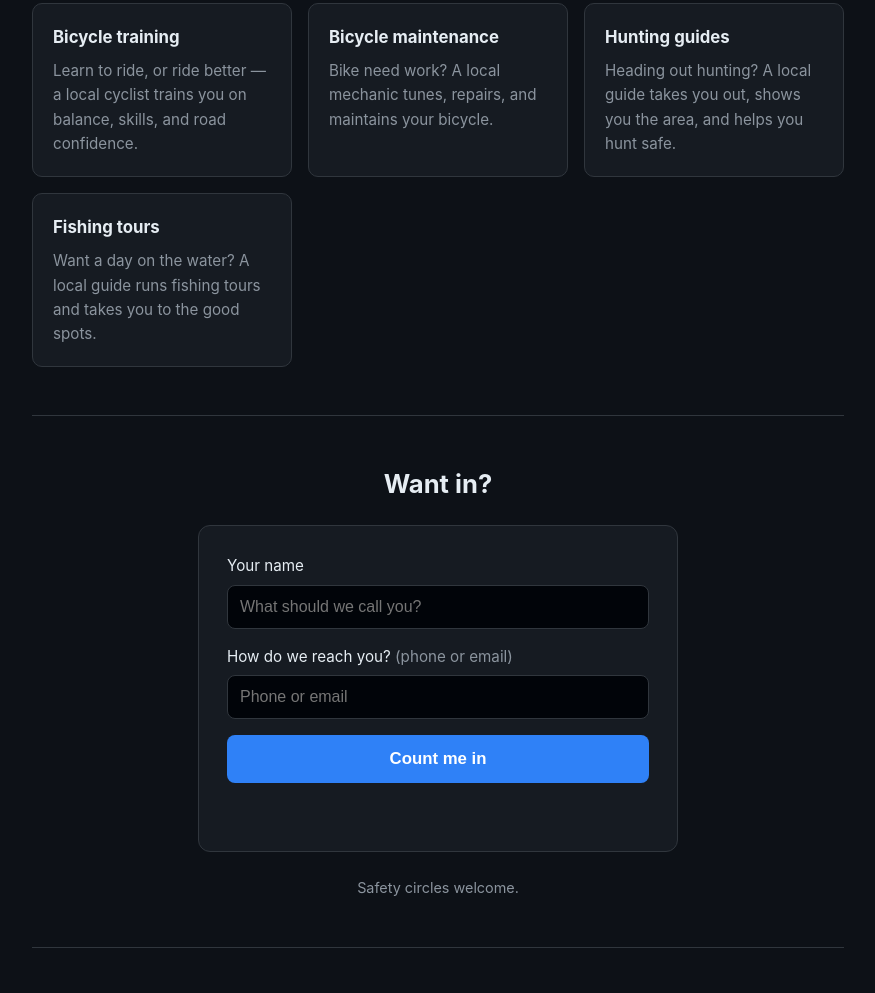
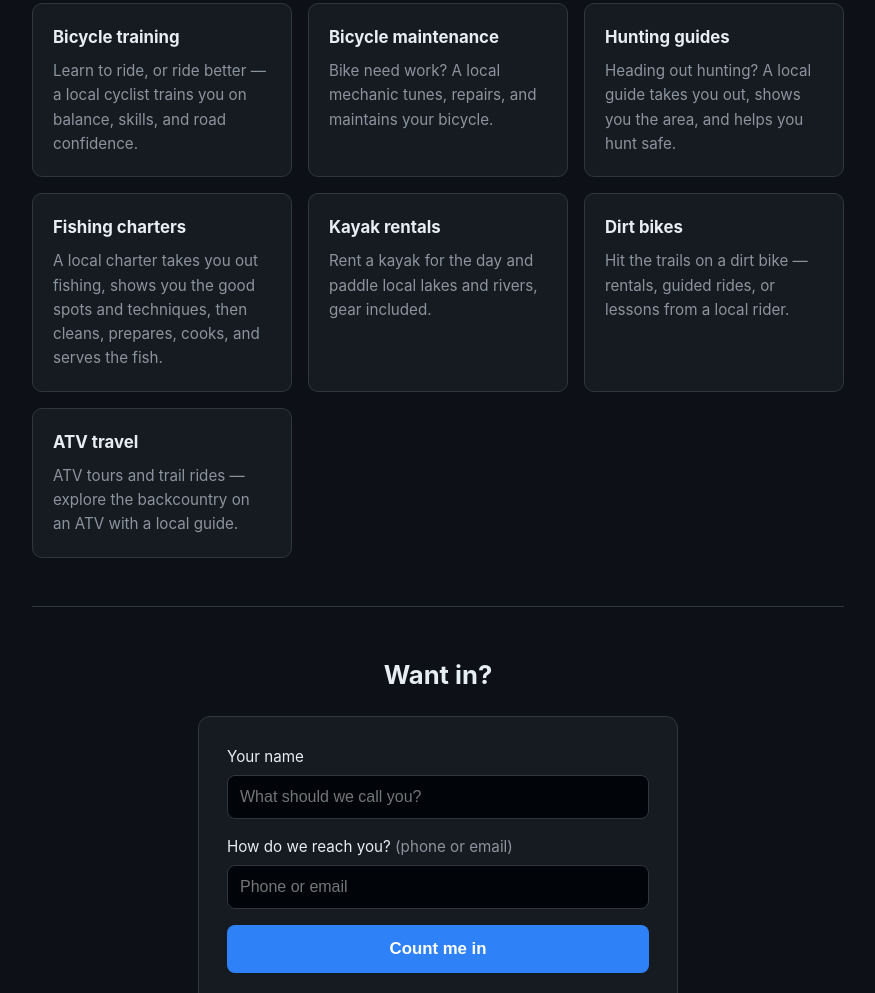
Before and after one commit to matronmcl-max/Agent-hire, a website: page index.html in a window 1280 px wide. Shown: the part 3203-4196 px from the top of the page, without its empty margins (202-1077 px from the left). Drawn offline with Linux system fonts and the light colour scheme.

Commit message:
Expand fishing to full charters; add kayak rentals, dirt bikes, ATV travel.

```diff
--- a/index.html
+++ b/index.html
@@ -99,7 +99,10 @@
     <div class="card"><h3>Bicycle training</h3><p>Learn to ride, or ride better — a local cyclist trains you on balance, skills, and road confidence.</p></div>
     <div class="card"><h3>Bicycle maintenance</h3><p>Bike need work? A local mechanic tunes, repairs, and maintains your bicycle.</p></div>
     <div class="card"><h3>Hunting guides</h3><p>Heading out hunting? A local guide takes you out, shows you the area, and helps you hunt safe.</p></div>
-    <div class="card"><h3>Fishing tours</h3><p>Want a day on the water? A local guide runs fishing tours and takes you to the good spots.</p></div>
+    <div class="card"><h3>Fishing charters</h3><p>A local charter takes you out fishing, shows you the good spots and techniques, then cleans, prepares, cooks, and serves the fish.</p></div>
+    <div class="card"><h3>Kayak rentals</h3><p>Rent a kayak for the day and paddle local lakes and rivers, gear included.</p></div>
+    <div class="card"><h3>Dirt bikes</h3><p>Hit the trails on a dirt bike — rentals, guided rides, or lessons from a local rider.</p></div>
+    <div class="card"><h3>ATV travel</h3><p>ATV tours and trail rides — explore the backcountry on an ATV with a local guide.</p></div>
   </div>
 </section>
 
```
